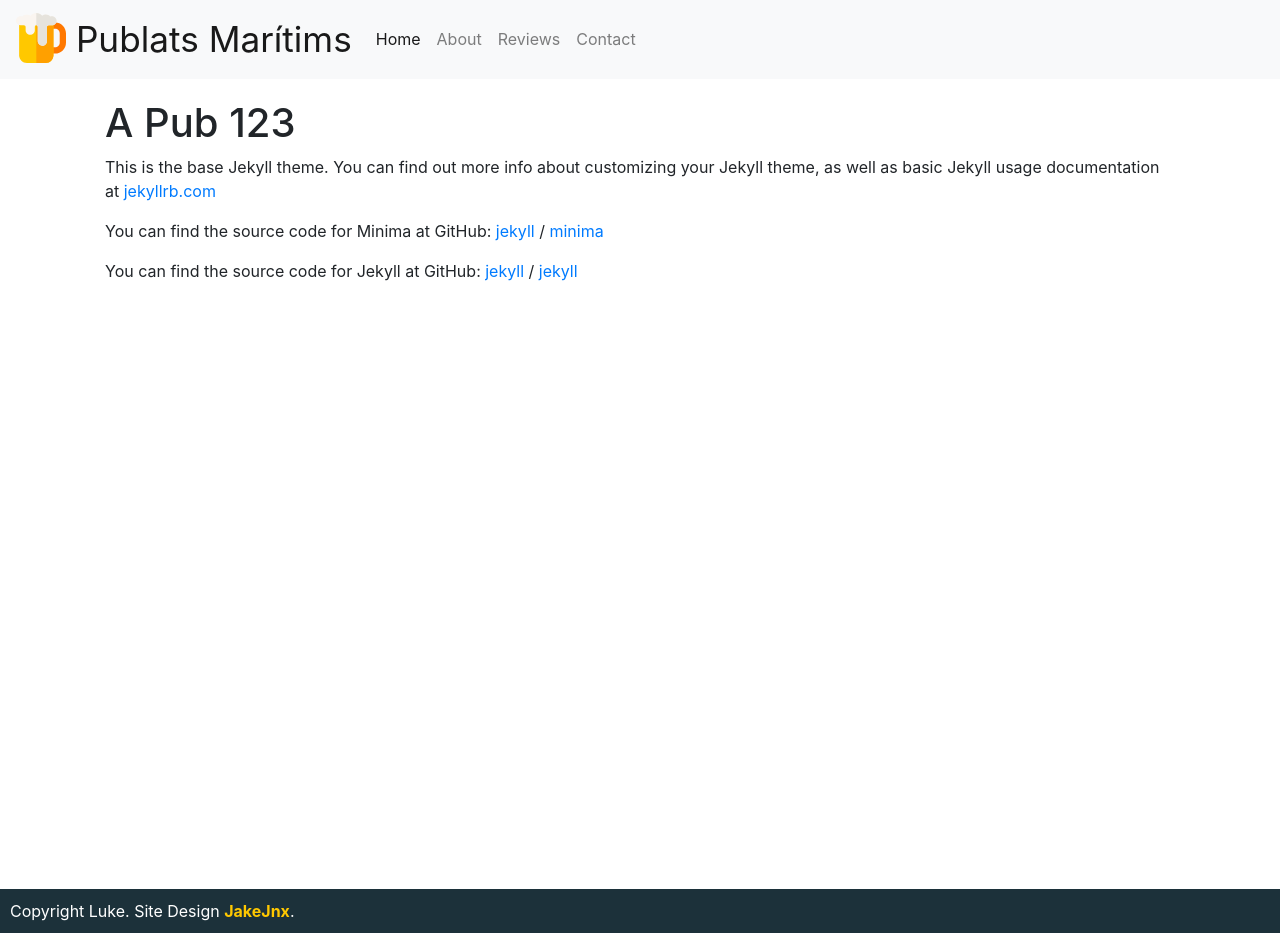
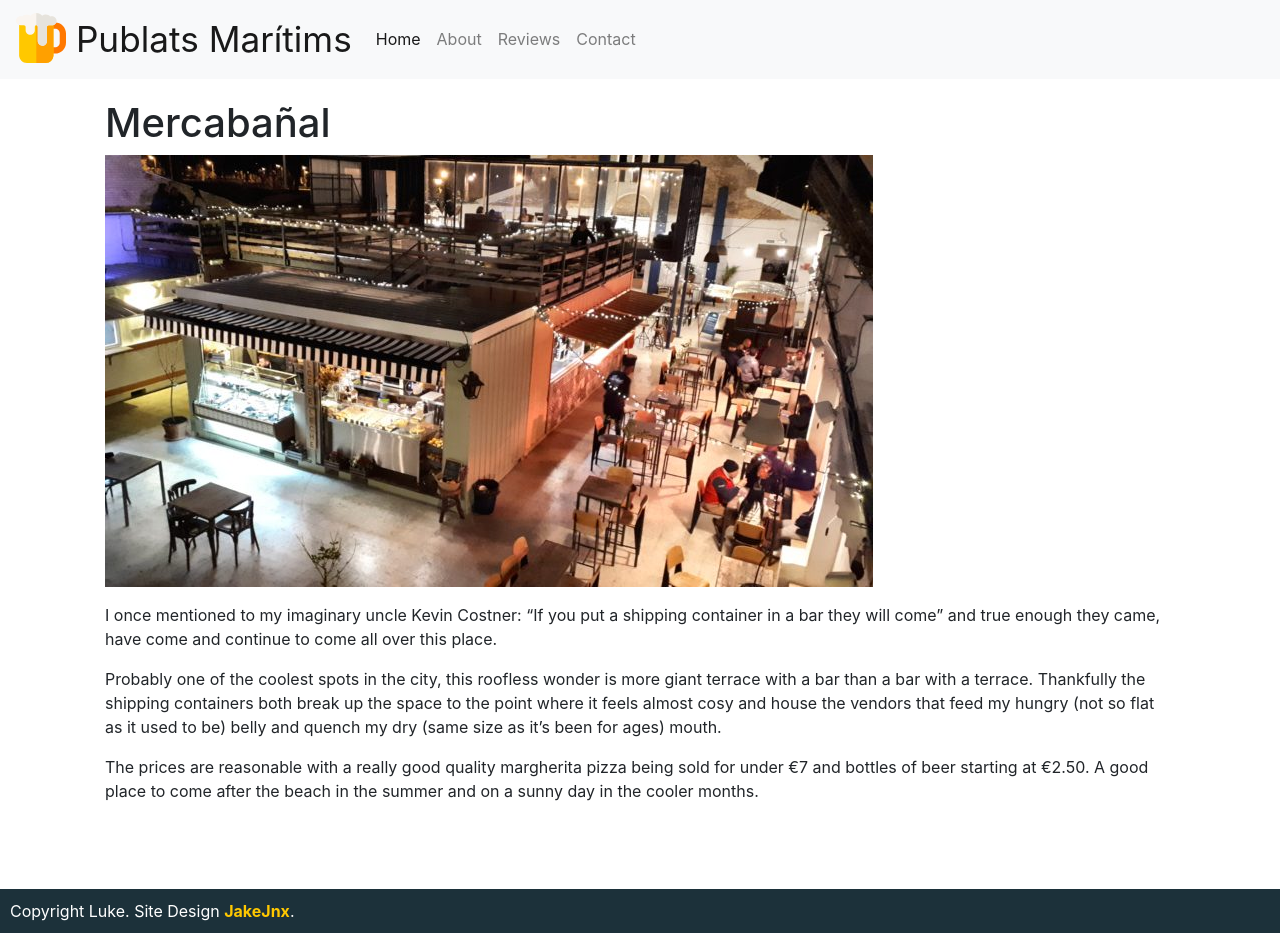
Before and after one commit to jakejnx/publats.com, a Jekyll site: the page built from _pubs/pub123.markdown, in a window 1280 px wide. Built offline with Jekyll 4.4.1, drawn with Linux system fonts in a browser that asks for light colours; nearby versions of some CDN libraries.

Commit message:
Updated Pub123

```diff
--- a/_pubs/pub123.markdown
+++ b/_pubs/pub123.markdown
@@ -1,16 +1,14 @@
 ---
-title: A Pub 123
+title: Mercabañal
 tags:
 - El Grau
 layout: page
 ---
 
-This is the base Jekyll theme. You can find out more info about customizing your Jekyll theme, as well as basic Jekyll usage documentation at [jekyllrb.com](https://jekyllrb.com/)
+<img class="img-fluid" src="/uploads/mercabanal-768x432.jpg">
 
-You can find the source code for Minima at GitHub:
-[jekyll](https://github.com/jekyll) /
-[minima](https://github.com/jekyll/minima)
+I once mentioned to my imaginary uncle Kevin Costner: “If you put a shipping container in a bar they will come” and true enough they came, have come and continue to come all over this place.
 
-You can find the source code for Jekyll at GitHub:
-[jekyll](https://github.com/jekyll) /
-[jekyll](https://github.com/jekyll/jekyll)
+Probably one of the coolest spots in the city, this roofless wonder is more giant terrace with a bar than a bar with a terrace. Thankfully the shipping containers both break up the space to the point where it feels almost cosy and house the vendors that feed my hungry (not so flat as it used to be) belly and quench my dry (same size as it’s been for ages) mouth.
+
+The prices are reasonable with a really good quality margherita pizza being sold for under €7 and bottles of beer starting at €2.50. A good place to come after the beach in the summer and on a sunny day in the cooler months.
```
